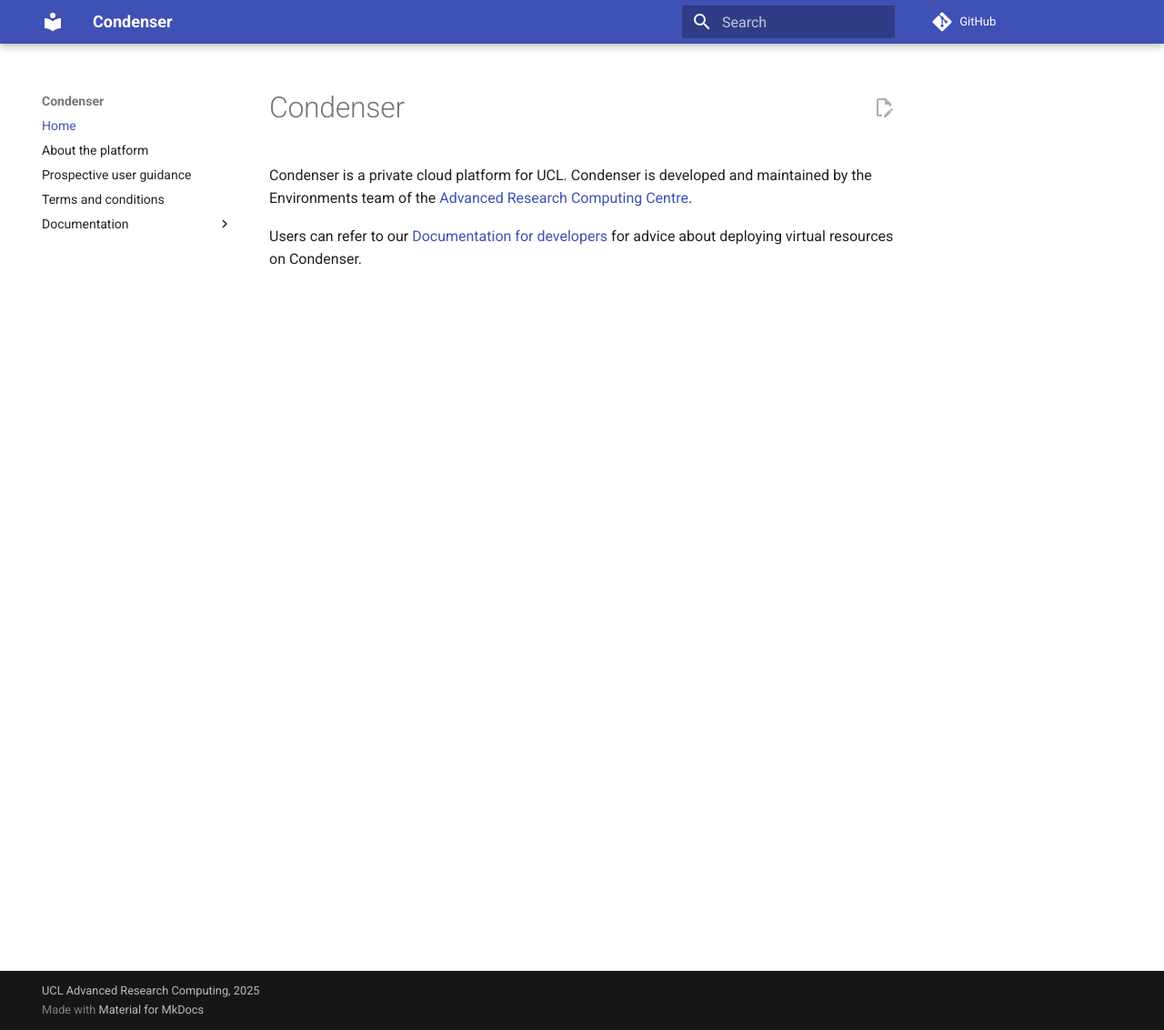
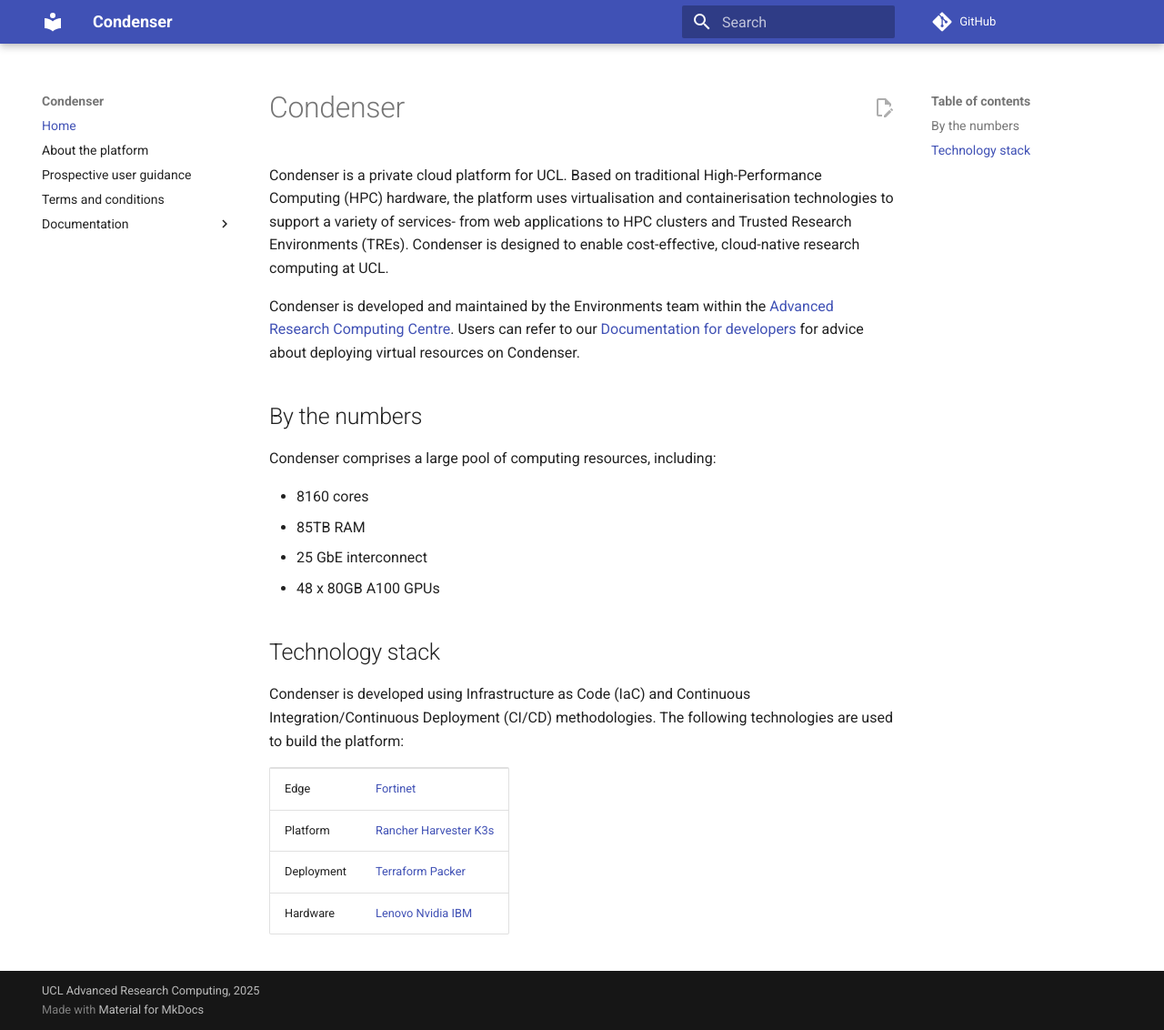
Before and after one commit to UCL-ARC/condenser-mkdocs, an MkDocs documentation site: the page built from docs/index.md, in a window 1280 px wide and 1132 px high. Shown: the whole window at 91% size. Built offline with MkDocs 1.6.1 and Material for MkDocs 9.7.7, drawn with Linux system fonts in a browser that asks for light colours; comment, search, counter and statistics services are not loaded.

Commit message:
stuff about condenser, some numbers, and tech stack

```diff
--- a/docs/index.md
+++ b/docs/index.md
@@ -4,8 +4,47 @@ title: Home
 
 # Condenser
 
-Condenser is a private cloud platform for UCL. Condenser is developed and maintained
-by the Environments team of the [Advanced Research Computing Centre](https://www.ucl.ac.uk/advanced-research-computing/).
+Condenser is a private cloud platform for UCL. Based on traditional High-Performance
+Computing (HPC) hardware, the platform uses virtualisation and containerisation
+technologies to support a variety of services- from web applications to HPC clusters
+and Trusted Research Environments (TREs). Condenser is designed to enable cost-effective,
+cloud-native research computing at UCL.
 
+Condenser is developed and maintained by the Environments team within the
+[Advanced Research Computing Centre](https://www.ucl.ac.uk/advanced-research-computing/).
 Users can refer to our [Documentation for developers](./documentation/index.md)
 for advice about deploying virtual resources on Condenser.
+
+## By the numbers
+
+Condenser comprises a large pool of computing resources, including:
+
+- 8160 cores
+- 85TB RAM
+- 25 GbE interconnect
+- 48 x 80GB A100 GPUs
+
+## Technology stack
+
+Condenser is developed using Infrastructure as Code (IaC) and Continuous Integration/Continuous
+Deployment (CI/CD) methodologies. The following technologies are used to build the
+platform:
+
+<table>
+  <tr>
+    <td>Edge</td>
+    <td><a href="https://www.fortinet.com/">Fortinet</a></td>
+  </tr>
+  <tr>
+    <td>Platform</td>
+    <td><a href="https://www.rancher.com/">Rancher</a> <a href="https://harvesterhci.io/">Harvester</a> <a href="https://k3s.io/">K3s</a></td>
+  </tr>
+  <tr>
+    <td>Deployment</td>
+    <td><a href="https://developer.hashicorp.com/terraform">Terraform</a> <a href="https://developer.hashicorp.com/packer">Packer</a></td>
+  </tr>
+  <tr>
+    <td>Hardware</td>
+    <td><a href="https://www.lenovo.com/">Lenovo</a> <a href="https://www.nvidia.com/">Nvidia</a> <a href="https://www.ibm.com/">IBM</a></td>
+  </tr>
+</table>
```
Also changed, not shown: .markdownlint.json.
